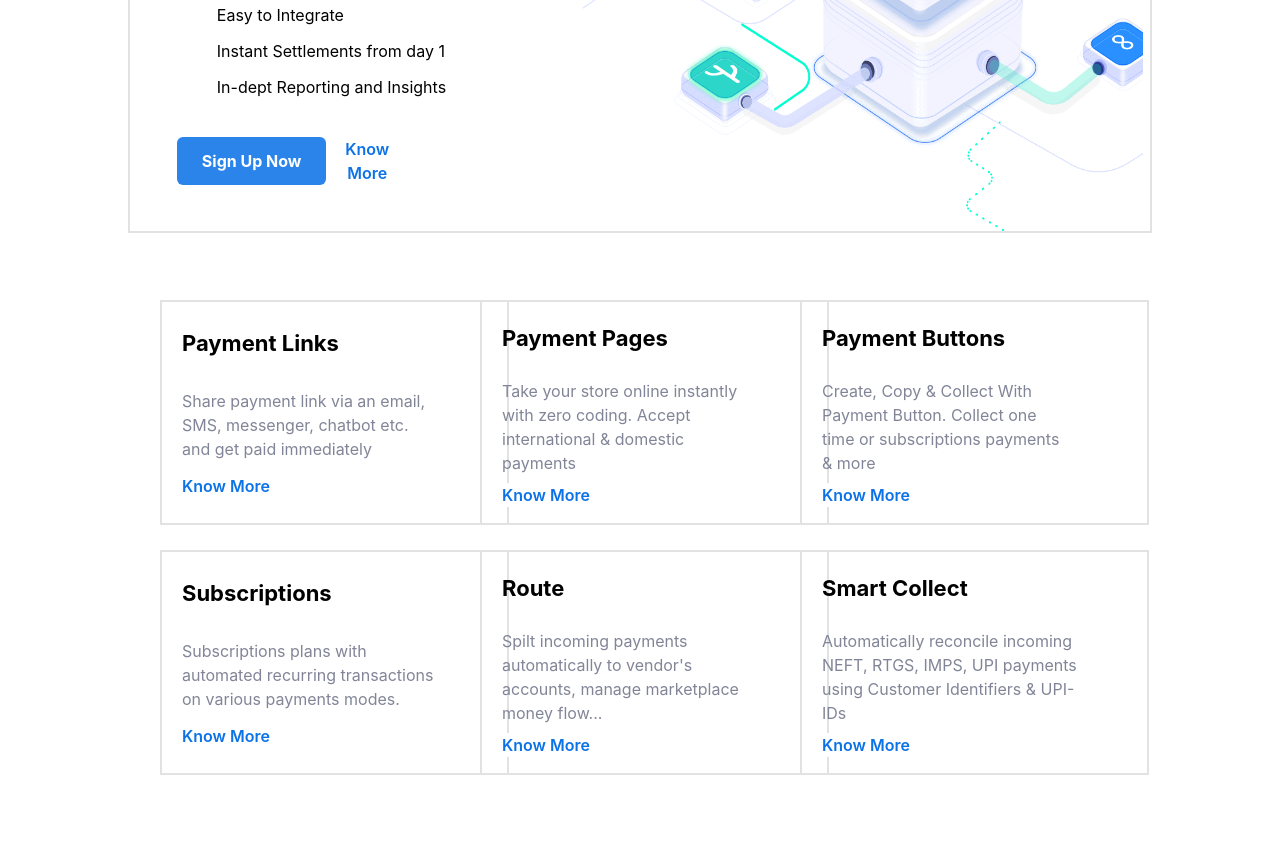
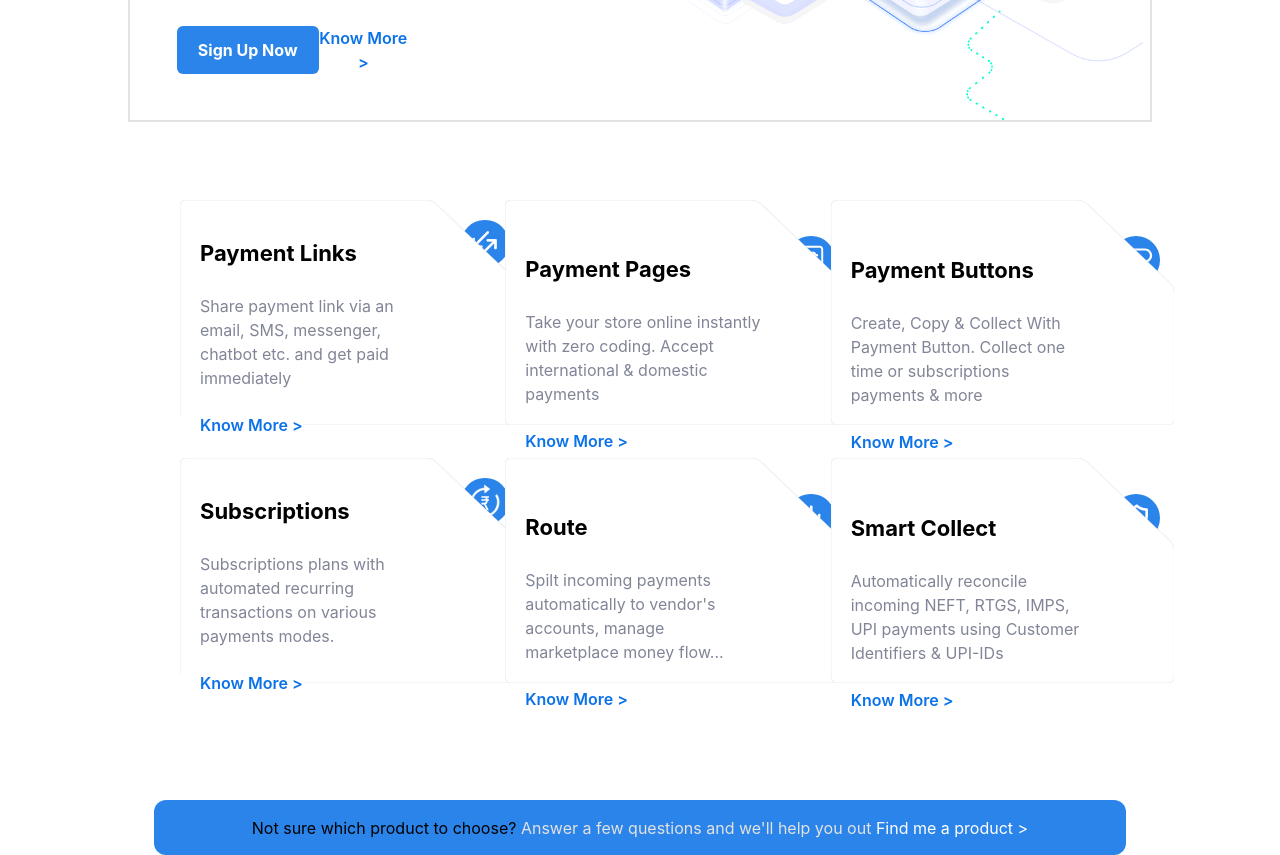
Before and after one commit to Panchalparth471/Razorpay-Clone-using-Tailwind-CSS, a website built with Vite: page index.html in a window 1280 px wide. Shown: the part 1662-2517 px from the top of the page. Before the commit the page ends 2462 px from the top, so only its background shows below. Built offline with nearby package versions, Linux system fonts and the light colour scheme.

Commit message:
Building the grid and its div

```diff
--- a/index.html
+++ b/index.html
@@ -102,13 +102,13 @@
       </div>
         <div class="flex flex-row-reverse absolute w-screen right-0 left-0">
               <img src="./assets/hero-shape.svg" class="w-full">
+                 <div class="flex overflow-hidden"><img src="./assets/feature-section1-dottedrows.png" class="w-[233px] h-[167px] absolute mt-[190px] inline-block -top-[10rem] left-[10rem] -z-10" loading="lazy"></div>
             </div>
             <div class="flex flex-col w-screen h-[1080px] justify-evenly items-center">
-               <img src="./assets/feature-section1-dottedrows.png" class="w-[233px] h-[167px]">
-                  <h1 class="font-mullish text-[24px] font-bold tracking-[1] leading-[1.33]">Accept Payments with Razorpay Payment Suite</h1>
-                    <div class="w-6 h-1 bg-greenLight"></div>
-                    <div class="flex w-[80%] h-[50%] justify-evenly border-2 border-lightGray">
-                    <div class="flex flex-col justify-around w-[43%] py-10 pl-10">
+                  <h1 class="font-mullish text-[24px] font-bold tracking-[1] leading-[1.33] mt-28">Accept Payments with Razorpay Payment Suite</h1>
+                    <div class="w-6 h-1 bg-greenLight -translate-y-[80px]"></div>
+                    <div class="flex w-[80%] h-[50%] justify-evenly border-2 border-lightGray -translate-y-[80px]">
+                    <div class="flex flex-col justify-around w-[43%] py-10 pl-10 border-none outline-none ">
                       <h1 class="font-mullish text-[28px] font-semibold tracking-[1] leading-[1.625] text-deepBlue ">Supercharge your business with the all-powerful <span class="text-lightBlue">Payment Gateway</span></h1>
                       <ul class="font-mullish text-[16px] leading-9 mb-5 pl-10">
                        <li>100+ Payments Methods</li>
@@ -120,7 +120,7 @@
                       </ul>
                      <div class="flex justify-between w-[58%]">
                        <button class="text-[16px] bg-lightBlue text-white rounded-md font-mullish font-bold hover:bg-lightBlue500 transition-all duration-200 py-[10px] px-[10px] w-40 h-12">Sign Up Now</button>
-                       <button class="font-mullish outline-0 border-0 bg-white text-[16px] rounded-md font-semibold text-lightBlue500 hover:text-grayBlue transition-all duration-200"> Know More</button>
+                       <button class="font-mullish outline-0 border-0 bg-white text-[16px] rounded-md font-semibold text-lightBlue500 hover:text-grayBlue transition-all duration-200"> Know More ></button>
                      </div>
                     </div>
                     <div class="w-[55%]">
@@ -128,57 +128,137 @@
                     </div>
                     </div>
             </div>
-             <div class="grid w-screen h-[500px] grid-rows-2 grid-cols-3 px-40 ">
+             <div class="grid w-screen h-[500px] grid-rows-2 grid-cols-3 px-40 gap-4 -translate-y-[100px]">
 
-              <div class="flex flex-col w-[349.34px] h-[225px] border-2 border-lightGray justify-evenly items-start pl-5 py-5">
-                <h1 class="font-mullish font-bold text-[22px]">Payment Links</h1>
-                <div class="font-mullish text-[16px] leading-6 text-grayText font-normal w-[77%] mt-[24px]">
+              <div class="flex flex-col w-[349.34px] h-[225px] justify-evenly items-start pl-5 py-5 cursor-pointer hover:drop-shadow-md">
+                <svg viewBox="0 0 327.20001220703125 225" xmlns="http://www.w3.org/2000/svg" preserveAspectRatio="none" class="stroke-1 stroke-[#818597] h-[225px]  absolute z-[9] w-[343.34px] featureCardSVG transition-all duration-200" style="stroke-opacity: 0.15"><path d="m 0 6
+          a 6 6 0 0 1 6 -6
+          h 228.20001220703125
+          a 16 16 0 0 1 11 5
+          l 77 77
+          a 16 16 0 0 1 5 11
+          v 126
+          a 6 6 0 0 1 -6 6
+          h -315.20001220703125
+          a 6 6 0 0 1 -6 -6
+          z" fill="#fff"></path></svg>
+                <img src="/assets/payment-link-icon.svg" class="bg-lightBlue self-end top-3 w-12 h-12 rounded-full z-[8] transition-all duration-200">
+                <h1 class="font-mullish font-bold text-[22px] z-[100] pl-5 -translate-y-[30px]">Payment Links</h1>
+                <div class="font-mullish text-[16px] leading-6 text-grayText pl-5 -translate-y-[30px] font-normal w-[77%] mt-[24px] z-[100]">
                      Share payment link via an email, SMS, messenger, chatbot etc. and get paid immediately
                 </div>
-                 <button class="font-mullish outline-0 border-0 bg-white text-[16px] mt-[8px] rounded-md font-semibold text-lightBlue500"> Know More</button>
+                 <button class="font-mullish outline-0 border-0 bg-white -translate-y-[15px] pl-5 text-[16px] mt-[8px] z-[100] rounded-md font-semibold text-lightBlue500"> Know More ></button>
               </div>
 
-              <div class="flex flex-col w-[349.34px] h-[225px] border-2 border-lightGray justify-evenly items-start pl-5 py-5">
-                       <h1 class="font-mullish font-bold text-[22px]">Payment Pages</h1>
-                <div class="font-mullish text-[16px] leading-6 text-grayText font-normal w-[80%] mt-[24px]">
+              <div class="flex flex-col w-[349.34px] h-[225px]  justify-evenly items-start pl-5 py-5 cursor-pointer  hover:drop-shadow-md">
+                                <svg viewBox="0 0 327.20001220703125 225" xmlns="http://www.w3.org/2000/svg" preserveAspectRatio="none" class="stroke-1 stroke-[#818597] h-[225px]  absolute z-[9] w-[343.34px] featureCardSVG transition-all duration-200" style="stroke-opacity: 0.15"><path d="m 0 6
+          a 6 6 0 0 1 6 -6
+          h 228.20001220703125
+          a 16 16 0 0 1 11 5
+          l 77 77
+          a 16 16 0 0 1 5 11
+          v 126
+          a 6 6 0 0 1 -6 6
+          h -315.20001220703125
+          a 6 6 0 0 1 -6 -6
+          z" fill="#fff"></path></svg>
+                 <img src="/assets/payment-pages-icon.svg" class="bg-lightBlue self-end top-3 mt-4 w-12 h-12 rounded-full z-[8] transition-all duration-200">
+                       <h1 class="font-mullish font-bold text-[22px] z-[100] pl-5 -translate-y-[30px]">Payment Pages</h1>
+                <div class="font-mullish text-[16px] leading-6 text-grayText pl-5 -translate-y-[30px] font-normal w-[80%] mt-[24px] z-[100]">
                      Take your store online instantly with zero coding. Accept international & domestic payments
                 </div>
-                 <button class="font-mullish outline-0 border-0 bg-white text-[16px] mt-[8px] rounded-md font-semibold text-lightBlue500"> Know More</button>
+                 <button class="font-mullish outline-0 border-0 bg-white text-[16px]  -translate-y-[15px] pl-5 mt-[8px] rounded-md z-[100] font-semibold text-lightBlue500"> Know More ></button>
               </div>
 
-              <div class="flex flex-col w-[349.34px] h-[225px] border-2 border-lightGray justify-evenly items-start pl-5 py-5">
-                          <h1 class="font-mullish font-bold text-[22px]">Payment Buttons</h1>
-                <div class="font-mullish text-[16px] leading-6 text-grayText font-normal w-[77%] mt-[24px]">
+              <div class="flex flex-col w-[349.34px] h-[225px] justify-evenly items-start pl-5 py-5 cursor-pointer  hover:drop-shadow-md">
+                                <svg viewBox="0 0 327.20001220703125 225" xmlns="http://www.w3.org/2000/svg" preserveAspectRatio="none" class="stroke-1 stroke-[#818597] h-[225px]  absolute z-[9] w-[343.34px] featureCardSVG transition-all duration-200" style="stroke-opacity: 0.15"><path d="m 0 6
+          a 6 6 0 0 1 6 -6
+          h 228.20001220703125
+          a 16 16 0 0 1 11 5
+          l 77 77
+          a 16 16 0 0 1 5 11
+          v 126
+          a 6 6 0 0 1 -6 6
+          h -315.20001220703125
+          a 6 6 0 0 1 -6 -6
+          z" fill="#fff"></path></svg>
+                 <img src="/assets/payment-button.svg" class="bg-lightBlue self-end top-3 mt-4 w-12 h-12 rounded-full z-[8] transition-all duration-200">
+                          <h1 class="font-mullish font-bold text-[22px] z-[100] pl-5 -translate-y-[30px]">Payment Buttons</h1>
+                <div class="font-mullish text-[16px] leading-6 text-grayText pl-5 -translate-y-[30px] font-normal z-[100] w-[77%] mt-[24px]">
                      Create, Copy & Collect With Payment Button. Collect one time or subscriptions payments & more
                 </div>
-                 <button class="font-mullish outline-0 border-0 bg-white text-[16px] mt-[8px] rounded-md font-semibold text-lightBlue500"> Know More</button>
+                 <button class="font-mullish outline-0 border-0 bg-white text-[16px]  -translate-y-[15px] pl-5 z-[100] mt-[8px] rounded-md font-semibold text-lightBlue500"> Know More ></button>
               </div>
 
-              <div class="flex flex-col w-[349.34px] h-[225px] border-2 border-lightGray justify-evenly items-start pl-5 py-5">
-                             <h1 class="font-mullish font-bold text-[22px]">Subscriptions</h1>
-                <div class="font-mullish text-[16px] leading-6 text-grayText font-normal w-[80%] mt-[24px]">
+              <div class="flex flex-col w-[349.34px] h-[225px] justify-evenly items-start pl-5 py-5 cursor-pointer  hover:drop-shadow-md">
+                                <svg viewBox="0 0 327.20001220703125 225" xmlns="http://www.w3.org/2000/svg" preserveAspectRatio="none" class="stroke-1 stroke-[#818597] h-[225px]  absolute z-[9] w-[343.34px] featureCardSVG transition-all duration-200" style="stroke-opacity: 0.15"><path d="m 0 6
+          a 6 6 0 0 1 6 -6
+          h 228.20001220703125
+          a 16 16 0 0 1 11 5
+          l 77 77
+          a 16 16 0 0 1 5 11
+          v 126
+          a 6 6 0 0 1 -6 6
+          h -315.20001220703125
+          a 6 6 0 0 1 -6 -6
+          z" fill="#fff"></path></svg>
+                 <img src="/assets/subscriptions-icon.svg" class="bg-lightBlue self-end top-3 w-12 h-12 rounded-full z-[8] transition-all duration-200">
+                             <h1 class="font-mullish font-bold text-[22px] z-[100] pl-5 -translate-y-[30px]">Subscriptions</h1>
+                <div class="font-mullish text-[16px] leading-6 text-grayText pl-5 -translate-y-[30px] z-[100] font-normal w-[80%] mt-[24px]">
                      Subscriptions plans with automated recurring transactions on various payments modes.
                 </div>
-                 <button class="font-mullish outline-0 border-0 bg-white text-[16px] mt-[8px] rounded-md font-semibold text-lightBlue500"> Know More</button>
+                 <button class="font-mullish outline-0 border-0 bg-white z-[100]  -translate-y-[15px] pl-5 text-[16px] mt-[8px] rounded-md font-semibold text-lightBlue500"> Know More ></button>
               </div>
 
-              <div class="flex flex-col w-[349.34px] h-[225px] border-2 border-lightGray justify-evenly items-start pl-5 py-5">
-                                  <h1 class="font-mullish font-bold text-[22px]">Route</h1>
-                <div class="font-mullish text-[16px] leading-6 text-grayText font-normal w-[77%] mt-[24px]">
+              <div class="flex flex-col w-[349.34px] h-[225px] justify-evenly items-start pl-5 py-5 cursor-pointer  hover:drop-shadow-md">
+                                 <svg viewBox="0 0 327.20001220703125 225" xmlns="http://www.w3.org/2000/svg" preserveAspectRatio="none" class="stroke-1 stroke-[#818597] h-[225px]  absolute z-[9] w-[343.34px] featureCardSVG transition-all duration-200" style="stroke-opacity: 0.15"><path d="m 0 6
+          a 6 6 0 0 1 6 -6
+          h 228.20001220703125
+          a 16 16 0 0 1 11 5
+          l 77 77
+          a 16 16 0 0 1 5 11
+          v 126
+          a 6 6 0 0 1 -6 6
+          h -315.20001220703125
+          a 6 6 0 0 1 -6 -6
+          z" fill="#fff"></path></svg>
+                 <img src="/assets/route-icon.svg" class="bg-lightBlue self-end mt-4 top-3 w-12 h-12 rounded-full z-[8] transition-all duration-200">
+                                  <h1 class="font-mullish font-bold z-[100] text-[22px] pl-5 -translate-y-[30px]">Route</h1>
+                <div class="font-mullish text-[16px] leading-6 z-[100] text-grayText pl-5 -translate-y-[30px] font-normal w-[77%] mt-[24px]">
                      Spilt incoming payments automatically to vendor's accounts, manage marketplace money flow...
                 </div>
-                 <button class="font-mullish outline-0 border-0 bg-white text-[16px] mt-[8px] rounded-md font-semibold text-lightBlue500"> Know More</button>
+                 <button class="font-mullish outline-0 border-0 z-[100] bg-white text-[16px] -translate-y-[15px] pl-5 mt-[8px] rounded-md font-semibold text-lightBlue500"> Know More ></button>
               </div>
 
-              <div class="flex flex-col w-[349.34px] h-[225px] border-2 border-lightGray justify-evenly items-start pl-5 py-5">
-                              <h1 class="font-mullish font-bold text-[22px]">Smart Collect</h1>
-                <div class="font-mullish text-[16px] leading-6 text-grayText font-normal w-[80%] mt-[24px]">
+              <div class="flex flex-col w-[349.34px] h-[225px] justify-evenly items-start pl-5 py-5 cursor-pointer  hover:drop-shadow-md">
+                                <svg viewBox="0 0 327.20001220703125 225" xmlns="http://www.w3.org/2000/svg" preserveAspectRatio="none" class="stroke-1 stroke-[#818597] h-[225px]  absolute z-[9] w-[343.34px] featureCardSVG transition-all duration-200" style="stroke-opacity: 0.15"><path d="m 0 6
+          a 6 6 0 0 1 6 -6
+          h 228.20001220703125
+          a 16 16 0 0 1 11 5
+          l 77 77
+          a 16 16 0 0 1 5 11
+          v 126
+          a 6 6 0 0 1 -6 6
+          h -315.20001220703125
+          a 6 6 0 0 1 -6 -6
+          z" fill="#fff"></path></svg>
+                 <img src="/assets/smart-collect-icon.svg" class="bg-lightBlue mt-4 self-end top-3 w-12 h-12 rounded-full z-[8] transition-all duration-200">
+                              <h1 class="font-mullish font-bold z-[100] text-[22px] pl-5 -translate-y-[30px]">Smart Collect</h1>
+                <div class="font-mullish text-[16px] leading-6 z-[100] text-grayText pl-5 -translate-y-[30px] font-normal w-[80%] mt-[24px]">
                      Automatically reconcile incoming NEFT, RTGS, IMPS, UPI payments using Customer Identifiers & UPI-IDs
                 </div>
-                 <button class="font-mullish outline-0 border-0 bg-white text-[16px] mt-[8px] rounded-md font-semibold text-lightBlue500"> Know More</button>
+                 <button class="font-mullish outline-0 border-0 z-[100] bg-white text-[16px]  -translate-y-[15px] pl-5 mt-[8px] rounded-md font-semibold text-lightBlue500"> Know More ></button>
               </div>
 
              </div>
+
+        <div class="w-screen h-[55px] flex justify-center items-center">
+          <p class="w-[76%] h-[100%] font-mullish bg-lightBlue opacity-100 text-center p-[16px] rounded-xl">
+            <span class="text-black">Not sure which product to choose?</span>
+            <span class="text-lightGray">Answer a few questions and we'll help you out </span>
+            <span class="text-white">Find me a product ></span>
+          </p>
+        </div>
 
 
 
```
